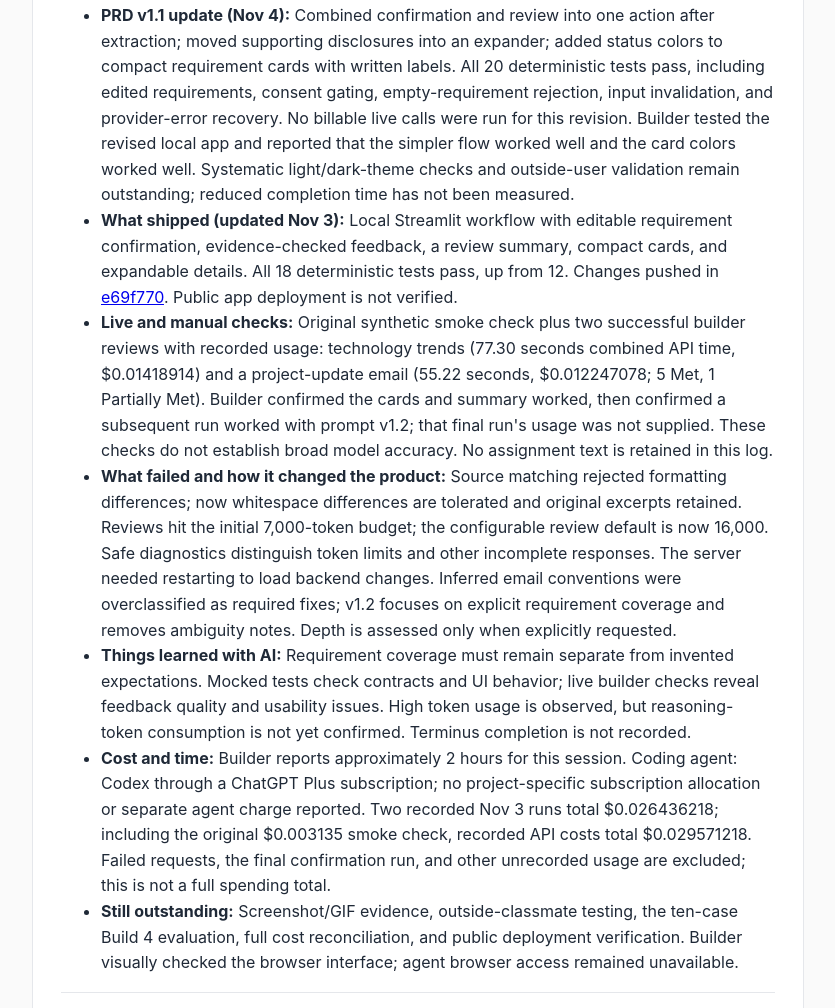
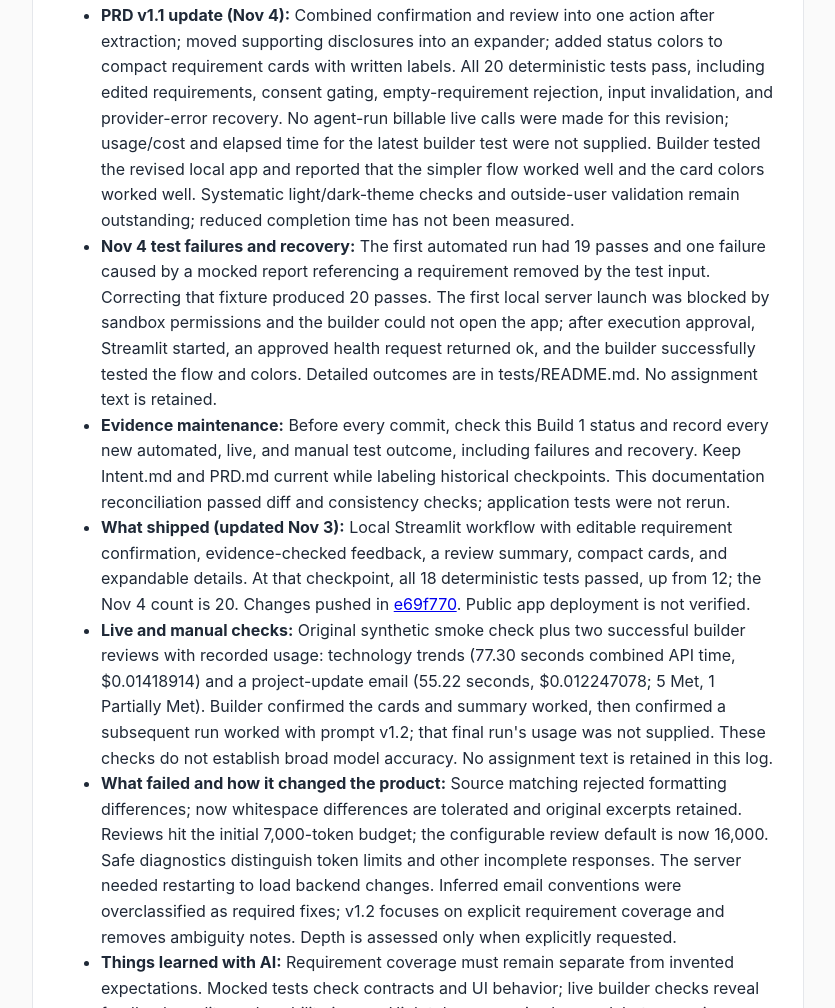
Before and after one commit to building-with-ai-f26/vz2228-RubricRadar, a plain HTML site: page docs/index.html in a window 1280 px wide. Shown: the part 2998-4006 px from the top of the page, without its empty margins (222-1057 px from the left). Drawn offline with Linux system fonts and the light colour scheme.

Commit message:
Reconcile Build 1 evidence and require pre-commit evidence checks

```diff
--- a/docs/index.html
+++ b/docs/index.html
@@ -228,8 +228,10 @@
       <div class="log-entry">
         <h3>Build 1 · Intent.md & Throwaway Prototype (Due Nov 9)</h3>
         <ul>
-          <li><strong>PRD v1.1 update (Nov 4):</strong> Combined confirmation and review into one action after extraction; moved supporting disclosures into an expander; added status colors to compact requirement cards with written labels. All 20 deterministic tests pass, including edited requirements, consent gating, empty-requirement rejection, input invalidation, and provider-error recovery. No billable live calls were run for this revision. Builder tested the revised local app and reported that the simpler flow worked well and the card colors worked well. Systematic light/dark-theme checks and outside-user validation remain outstanding; reduced completion time has not been measured.</li>
-          <li><strong>What shipped (updated Nov 3):</strong> Local Streamlit workflow with editable requirement confirmation, evidence-checked feedback, a review summary, compact cards, and expandable details. All 18 deterministic tests pass, up from 12. Changes pushed in <a href="https://github.com/building-with-ai-f26/vz2228-RubricRadar/commit/e69f770">e69f770</a>. Public app deployment is not verified.</li>
+          <li><strong>PRD v1.1 update (Nov 4):</strong> Combined confirmation and review into one action after extraction; moved supporting disclosures into an expander; added status colors to compact requirement cards with written labels. All 20 deterministic tests pass, including edited requirements, consent gating, empty-requirement rejection, input invalidation, and provider-error recovery. No agent-run billable live calls were made for this revision; usage/cost and elapsed time for the latest builder test were not supplied. Builder tested the revised local app and reported that the simpler flow worked well and the card colors worked well. Systematic light/dark-theme checks and outside-user validation remain outstanding; reduced completion time has not been measured.</li>
+          <li><strong>Nov 4 test failures and recovery:</strong> The first automated run had 19 passes and one failure caused by a mocked report referencing a requirement removed by the test input. Correcting that fixture produced 20 passes. The first local server launch was blocked by sandbox permissions and the builder could not open the app; after execution approval, Streamlit started, an approved health request returned ok, and the builder successfully tested the flow and colors. Detailed outcomes are in tests/README.md. No assignment text is retained.</li>
+          <li><strong>Evidence maintenance:</strong> Before every commit, check this Build 1 status and record every new automated, live, and manual test outcome, including failures and recovery. Keep Intent.md and PRD.md current while labeling historical checkpoints. This documentation reconciliation passed diff and consistency checks; application tests were not rerun.</li>
+          <li><strong>What shipped (updated Nov 3):</strong> Local Streamlit workflow with editable requirement confirmation, evidence-checked feedback, a review summary, compact cards, and expandable details. At that checkpoint, all 18 deterministic tests passed, up from 12; the Nov 4 count is 20. Changes pushed in <a href="https://github.com/building-with-ai-f26/vz2228-RubricRadar/commit/e69f770">e69f770</a>. Public app deployment is not verified.</li>
           <li><strong>Live and manual checks:</strong> Original synthetic smoke check plus two successful builder reviews with recorded usage: technology trends (77.30 seconds combined API time, $0.01418914) and a project-update email (55.22 seconds, $0.012247078; 5 Met, 1 Partially Met). Builder confirmed the cards and summary worked, then confirmed a subsequent run worked with prompt v1.2; that final run's usage was not supplied. These checks do not establish broad model accuracy. No assignment text is retained in this log.</li>
           <li><strong>What failed and how it changed the product:</strong> Source matching rejected formatting differences; now whitespace differences are tolerated and original excerpts retained. Reviews hit the initial 7,000-token budget; the configurable review default is now 16,000. Safe diagnostics distinguish token limits and other incomplete responses. The server needed restarting to load backend changes. Inferred email conventions were overclassified as required fixes; v1.2 focuses on explicit requirement coverage and removes ambiguity notes. Depth is assessed only when explicitly requested.</li>
           <li><strong>Things learned with AI:</strong> Requirement coverage must remain separate from invented expectations. Mocked tests check contracts and UI behavior; live builder checks reveal feedback quality and usability issues. High token usage is observed, but reasoning-token consumption is not yet confirmed. Terminus completion is not recorded.</li>
```
Also changed, not shown: 4 other files.
